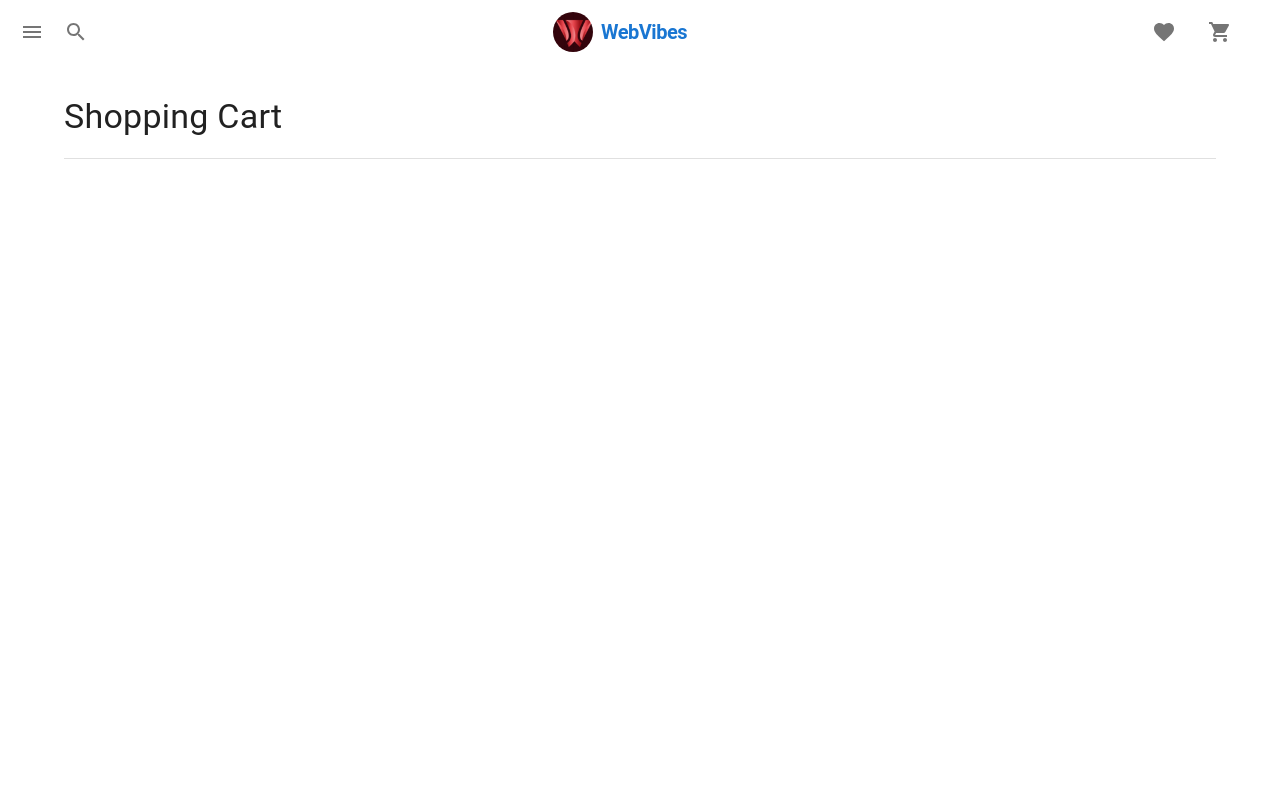
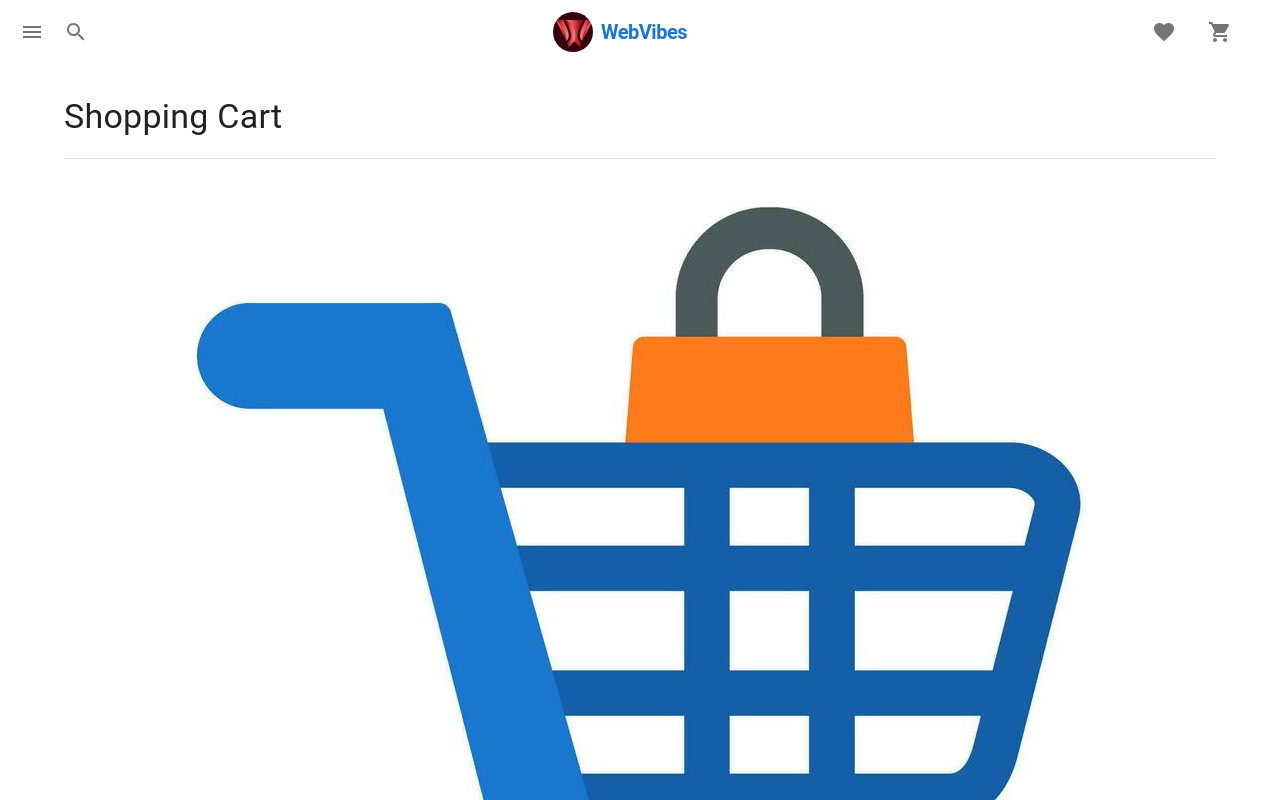
Before and after one commit to Tanaka785/OnlineStore, a React (Vite) app in the folder Frontend/: page /cart in a window 1280 px wide. Shown: the top 800 px of the page. Built offline with nearby package versions, Linux system fonts and the light colour scheme.

Commit message:
Add CenteredCartImage component to ShoppingCartPage for improved visual appeal and layout consistency.

```diff
--- /dev/null
+++ b/Frontend/src/components/other/cartpage/CenteredCartImage.jsx
@@ -0,0 +1,29 @@
+import React from "react";
+import { Box } from "@mui/material";
+import cartImage from "../../../assets/cart/cartimage.jpg"; // Adjust path if necessary
+
+function CenteredCartImage() {
+  return (
+    <Box
+      sx={{
+        display: "flex",
+        justifyContent: "center",
+        alignItems: "center",
+        width: "100%%", // Ensure it takes full width of its container
+        flexGrow: 1, // Allow it to take up available vertical space
+      }}
+    >
+      <img
+        src={cartImage}
+        alt="Shopping Cart"
+        style={{
+          maxWidth: "100%%", // Prevent image from overflowing
+          maxHeight: "100%%", // Prevent image from overflowing
+          objectFit: "contain", // Ensure the image scales correctly
+        }}
+      />
+    </Box>
+  );
+}
+
+export default CenteredCartImage;
--- a/Frontend/src/pages/ShoppingCartPage.jsx
+++ b/Frontend/src/pages/ShoppingCartPage.jsx
@@ -3,6 +3,7 @@ import { Box, Typography } from "@mui/material";
 import CartNavbar from "../components/other/cartpage/CartNavbar";
 import PageContainer from "../components/other/pages/PageContainer";
 import CartHeadingAndDivider from "../components/other/cartpage/CartHeadingAndDivider";
+import CenteredCartImage from "../components/other/cartpage/CenteredCartImage";
 
 function ShoppingCartPage() {
   return (
@@ -11,7 +12,8 @@ function ShoppingCartPage() {
       <CartHeadingAndDivider />
 
       <Box sx={{ padding: 2, flexGrow: 1 }}>
-        {/* Add shopping cart content here */}
+        <CenteredCartImage />
+        {/* Add other shopping cart content here */}
       </Box>
     </PageContainer>
   );
```
Also changed, not shown: Frontend/src/assets/cart/cartimage.jpg (added).
